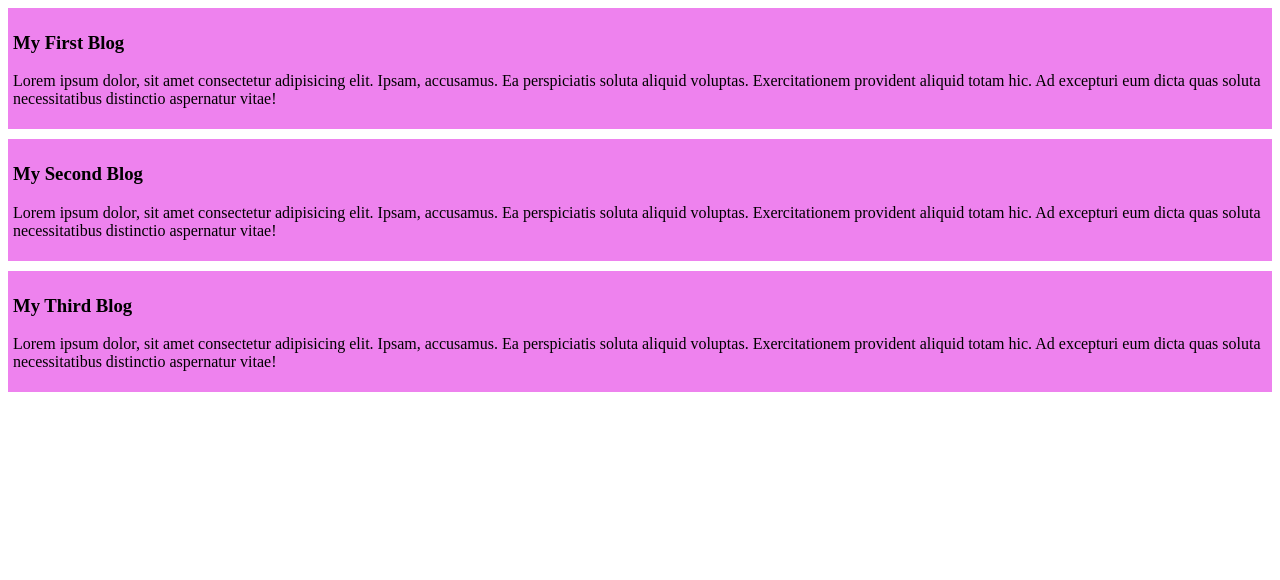
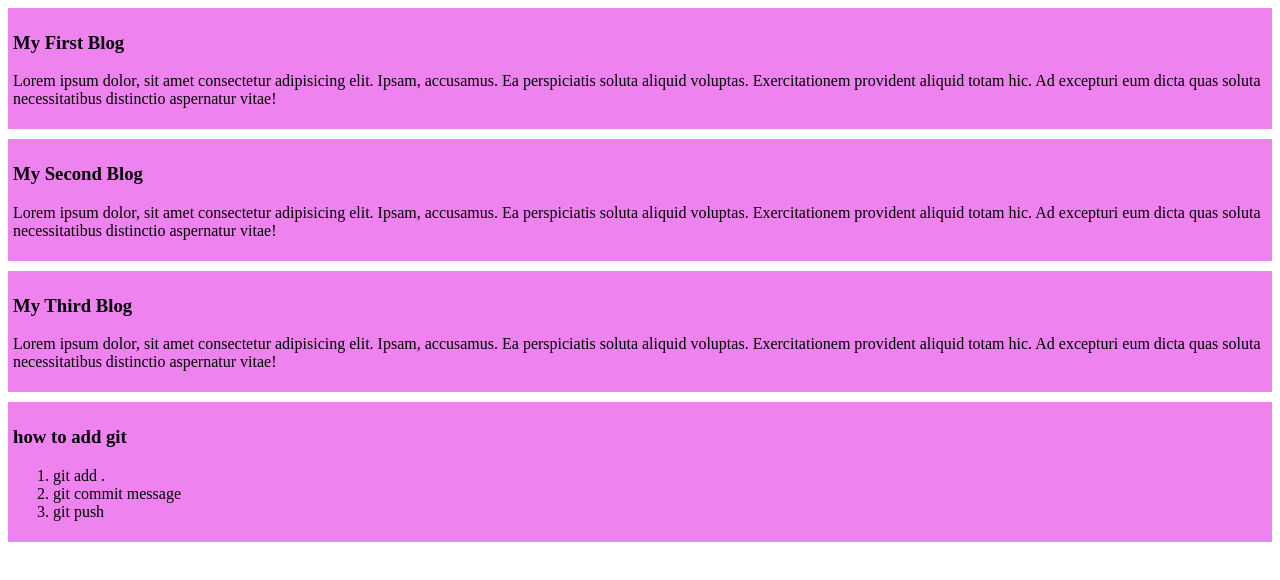
Before and after one commit to Mohinuddin0119/my-first-github-repo, a plain HTML site: page index.html in a window 1280 px wide. Drawn offline with Linux system fonts and the light colour scheme.

Commit message:
added list

```diff
--- a/index.html
+++ b/index.html
@@ -19,5 +19,13 @@
         <h3>My Third Blog</h3>
         <p>Lorem ipsum dolor, sit amet consectetur adipisicing elit. Ipsam, accusamus. Ea perspiciatis soluta aliquid voluptas. Exercitationem provident aliquid totam hic. Ad excepturi eum dicta quas soluta necessitatibus distinctio aspernatur vitae!</p>
        </div>
+       <div>
+        <h3>how to add git </h3>
+        <ol>
+            <li>git add .</li>
+            <li>git commit message</li>
+            <li>git push</li>
+        </ol>
+       </div>
 </body>
 </html>
```
